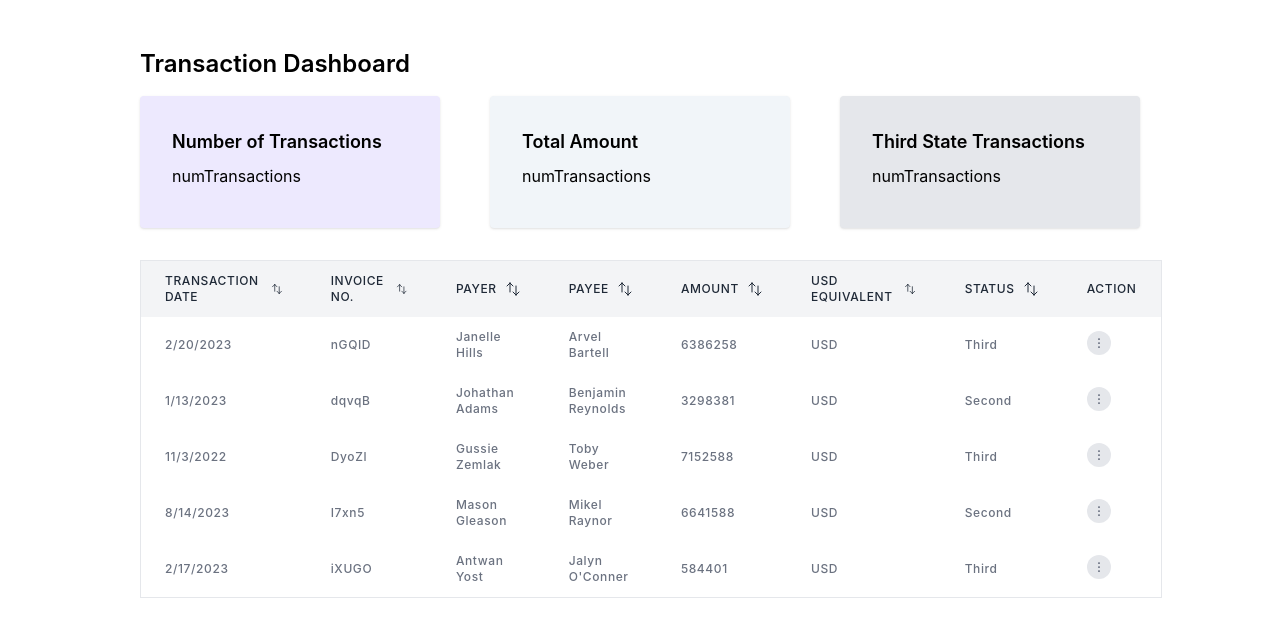
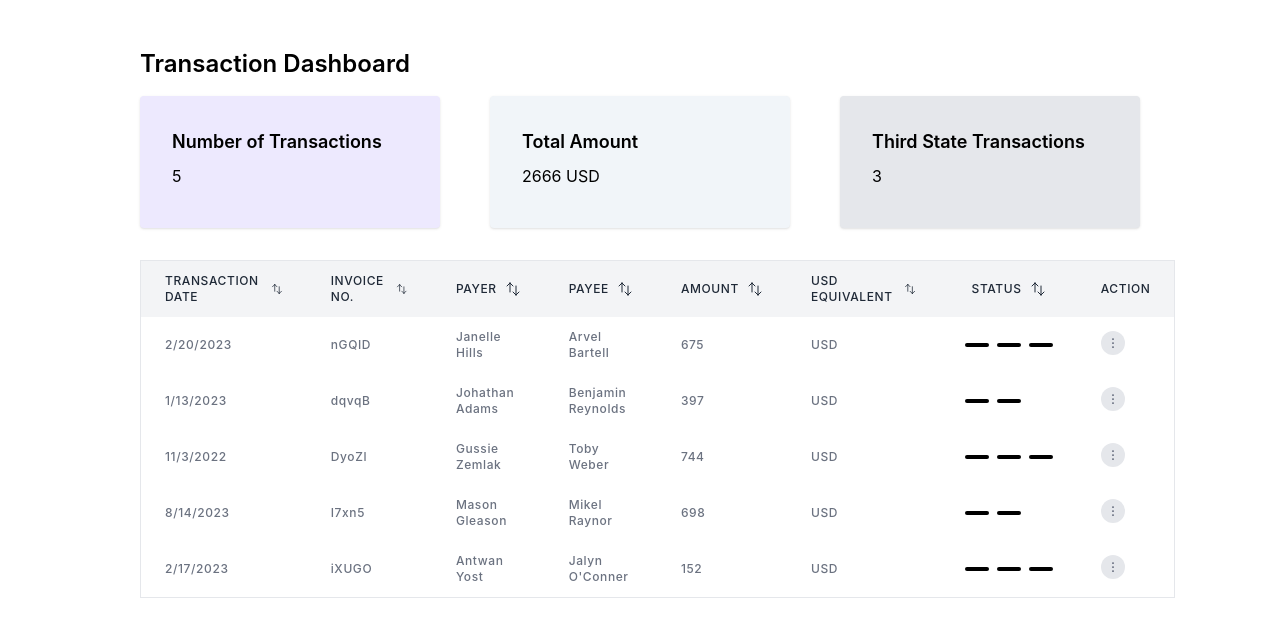
Before and after one commit to twinkalp10/credain-assignment, a React (Create React App) app: page / in a window 1280 px wide. Shown: the top 636 px of the page. Built offline with nearby package versions, Linux system fonts and the light colour scheme.

Commit message:
Sorting fixed

```diff
--- a/src/components/Dashboard.tsx
+++ b/src/components/Dashboard.tsx
@@ -3,15 +3,26 @@ import CardNumTransactions from "./cards/CardNumTransactions";
 import CardTotalAmount from "./cards/CardTotalAmount";
 import CardThirdState from "./cards/CardThirdState";
 import TransactionTable from "./TransactionTable";
+import dummyData from "../dummyData";
 
 const Dashboard = () => {
+  const numTransactions = dummyData.length;
+  const totalAmount = dummyData.reduce((sum, transaction) => {
+    return sum + transaction.amount;
+  }, 0);
+  const NoOfthirdStateTransactions = dummyData.filter(
+    (transaction) => transaction.status === "Third"
+  ).length;
+
   return (
     <div className="max-w-5xl mx-auto p-3 mt-9">
       <h1 className="text-2xl font-semibold mb-4">Transaction Dashboard</h1>
       <div className="flex justify-between items-center">
-        <CardNumTransactions />
-        <CardTotalAmount />
-        <CardThirdState />
+        <CardNumTransactions numTransactions={numTransactions} />
+        <CardTotalAmount totalAmount={totalAmount} />
+        <CardThirdState
+          NoOfthirdStateTransactions={NoOfthirdStateTransactions}
+        />
       </div>
       <TransactionTable />
     </div>
--- a/src/components/TransactionTable.tsx
+++ b/src/components/TransactionTable.tsx
@@ -4,33 +4,48 @@ import { Link } from "react-router-dom";
 import { TransactionDataType } from "../../types/type";
 import { useDataContextValues } from "./context/DataContext";
 import * as DropdownMenu from "@radix-ui/react-dropdown-menu";
+import { fetchExchangeRates } from "./api/rateApi";
 
 const TransactionTable = () => {
   const [sortOrder, setSortOrder] = useState<"asc" | "desc">("asc");
   const [sortedColumn, setSortedColumn] = useState<string>("");
   const { sortedData, setSortedData, editedUser } = useDataContextValues();
+  const [usdToInrRate, setUsdToInrRate] = useState<number>(0);
   const sortColumn = (col: string) => {
     if (col === sortedColumn) {
-      setSortOrder(sortOrder === "asc" ? ("asc" ? "desc" : "asc") : "asc");
+      setSortOrder(sortOrder === "asc" ? "desc" : "asc");
     } else {
       setSortedColumn(col);
-      setSortOrder(sortOrder === "asc" ? ("asc" ? "desc" : "asc") : "asc");
+      setSortOrder("asc");
     }
   };
+
+  // useEffect(() => {
+  //   const getExchangeRate = async () => {
+  //     const rate = await fetchExchangeRates();
+  //     setUsdToInrRate(rate);
+  //   };
+  //   getExchangeRate();
+  // }, []);
 
   useEffect(() => {
     const sortedDummyData: TransactionDataType[] = [...dummyData].sort(
       (a, b) => {
+        const aValue = a[sortedColumn as keyof typeof a];
+        const bValue = b[sortedColumn as keyof typeof b];
+
         if (sortOrder === "asc") {
-          return a[sortedColumn as keyof typeof a] >
-            b[sortedColumn as keyof typeof b]
-            ? 1
-            : -1;
+          if (sortedColumn === "amount") {
+            return +aValue - +bValue; // Compare as numbers
+          } else {
+            return aValue > bValue ? 1 : -1;
+          }
         } else {
-          return a[sortedColumn as keyof typeof a] <
-            b[sortedColumn as keyof typeof b]
-            ? 1
-            : -1;
+          if (sortedColumn === "amount") {
+            return +bValue - +aValue; // Compare as numbers
+          } else {
+            return aValue < bValue ? 1 : -1;
+          }
         }
       }
     );
@@ -53,6 +68,8 @@ const TransactionTable = () => {
       />
     </svg>
   );
+
+  const statusBar = <div className="w-6 h-1 bg-black rounded"></div>;
 
   return (
     <div className="mt-8">
@@ -97,7 +114,7 @@ const TransactionTable = () => {
             </th>
             <th
               className="px-6 py-3 text-left text-xs font-medium text-gray-800 uppercase tracking-wider cursor-pointer"
-              onClick={() => sortColumn("invoiceNumber")}
+              onClick={() => sortColumn("amount")}
             >
               <p className="flex justify-center gap-2 items-center">
                 Amount
@@ -106,7 +123,7 @@ const TransactionTable = () => {
             </th>
             <th
               className="px-6 py-3 text-left text-xs font-medium text-gray-800 uppercase tracking-wider cursor-pointer"
-              onClick={() => sortColumn("amount")}
+              onClick={() => sortColumn("usd")}
             >
               <p className="flex justify-center gap-2 items-center">
                 USD Equivalent
@@ -159,7 +176,22 @@ const TransactionTable = () => {
                   USD
                 </td>
                 <td className="px-6 py-3 text-left text-xs font-medium text-gray-500  tracking-wider">
-                  {transaction.status}
+                  {transaction.status === "First" ? (
+                    <div>{statusBar}</div>
+                  ) : transaction.status === "Second" ? (
+                    <div className="flex gap-2">
+                      {statusBar}
+                      {statusBar}
+                    </div>
+                  ) : (
+                    transaction.status === "Third" && (
+                      <div className="flex gap-2">
+                        {statusBar}
+                        {statusBar}
+                        {statusBar}
+                      </div>
+                    )
+                  )}
                 </td>
                 <td className="px-6 py-3 text-left text-xs font-medium text-gray-500  tracking-wider">
                   <DropdownMenu.Root>
--- /dev/null
+++ b/src/components/api/rateApi.ts
@@ -0,0 +1,20 @@
+import axios from "axios";
+
+const apiKey = "ac81b2799293d647b3bb5ca75c3bcc03";
+
+export const fetchExchangeRates = async () => {
+  try {
+    const response = await axios.get(
+      `https://openexchangerates.org/api/latest.json?app_id=${apiKey}`
+    );
+    const exchangeRates = response.data.rates;
+    const usdToInrRate = exchangeRates.INR;
+
+    console.log(`Current USD to INR exchange rate: ${usdToInrRate}`);
+    return usdToInrRate
+  } catch (error) {
+
+    console.error("Error fetching exchange rates:", error);
+    return 0
+  }
+};
--- a/src/components/cards/CardNumTransactions.tsx
+++ b/src/components/cards/CardNumTransactions.tsx
@@ -9,7 +9,7 @@ const CardNumTransactions = ({ numTransactions }: CardNumTransactionsProps) => {
     <div className="bg-violet-100 p-8 w-[300px] rounded shadow">
       <div className="text-lg font-semibold">Number of Transactions</div>
       <div className="mt-2">
-        <div className="mb-2">numTransactions</div>
+        <div className="mb-2">{numTransactions} </div>
       </div>
     </div>
   );
--- a/src/components/cards/CardThirdState.tsx
+++ b/src/components/cards/CardThirdState.tsx
@@ -1,11 +1,17 @@
 import React from "react";
 
-const CardThirdState = () => {
+interface CardThirdStateProps {
+  NoOfthirdStateTransactions: number;
+}
+
+const CardThirdState = ({
+  NoOfthirdStateTransactions,
+}: CardThirdStateProps) => {
   return (
     <div className="bg-gray-200 p-8 w-[300px] rounded shadow">
       <div className="text-lg font-semibold">Third State Transactions</div>
       <div className="mt-2">
-        <div className="mb-2">numTransactions</div>
+        <div className="mb-2">{NoOfthirdStateTransactions}</div>
       </div>
     </div>
   );
--- a/src/components/cards/CardTotalAmount.tsx
+++ b/src/components/cards/CardTotalAmount.tsx
@@ -9,7 +9,7 @@ const CardTotalAmount = ({ totalAmount }: CardTotalAmountProps) => {
     <div className="bg-slate-100 p-8 w-[300px] rounded shadow">
       <div className="text-lg font-semibold">Total Amount</div>
       <div className="mt-2">
-        <div className="mb-2">numTransactions</div>
+        <div className="mb-2">{totalAmount} USD</div>
       </div>
     </div>
   );
--- a/src/dummyData.ts
+++ b/src/dummyData.ts
@@ -6,7 +6,7 @@ const generateDummyTranslation = () => {
     invoiceNumber: faker.string.alphanumeric(5),
     payer: faker.person.firstName() + ' ' + faker.person.lastName(),
     payee: faker.person.firstName() + ' ' + faker.person.lastName(),
-    amount: faker.number.int({ min: 100, max: 10000000 }),
+    amount: faker.number.int({ min: 100, max: 1000 }),
     status: faker.helpers.arrayElement(['First', 'Second', 'Third'])
   }
 }
```
